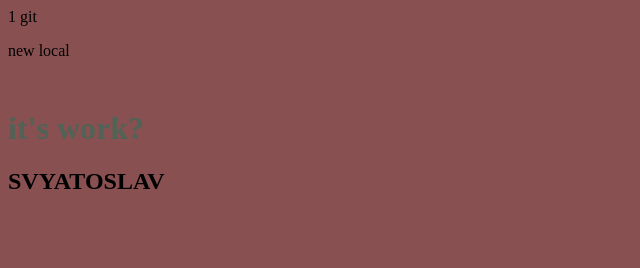
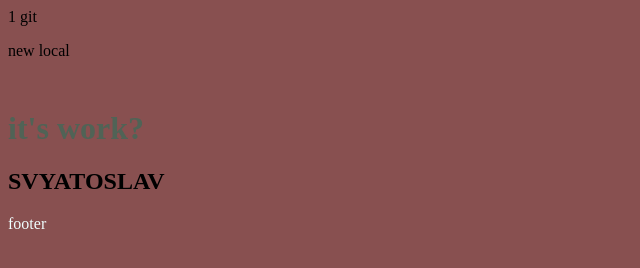
Before and after one commit to TominAd/1-test, a plain HTML site: page index.html in a window 1280 px wide. Shown: the full height of the page, 0-640 px from the left. Drawn offline with Linux system fonts and the light colour scheme.

Commit message:
class footer

```diff
--- a/css/style.css
+++ b/css/style.css
@@ -5,3 +5,6 @@
     color: #506356;
     margin-top: 50px;
 }
+.footer{
+    color: azure;
+}
--- a/index.html
+++ b/index.html
@@ -14,6 +14,9 @@
   <p>new local</p>
   <h1 class="h1">it's work?</h1>
   <h2>SVYATOSLAV</h2>
+  <div class="footer">
+    footer
+  </div>
 
 </body>
 </html>
```
